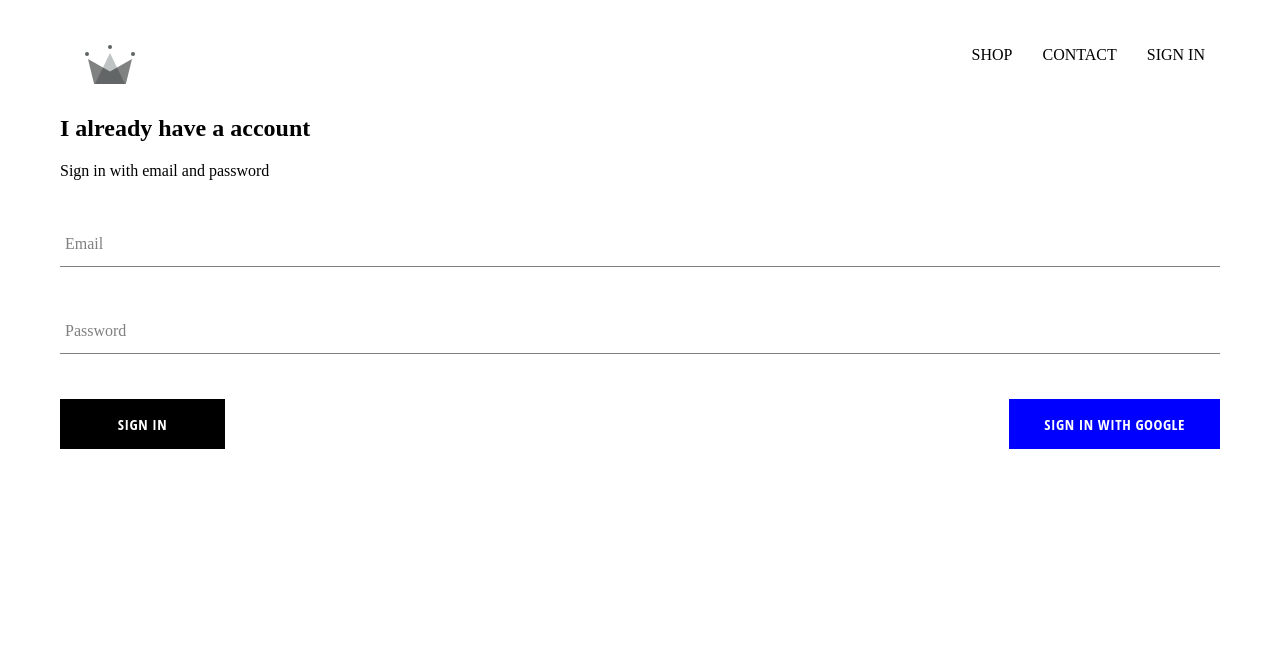
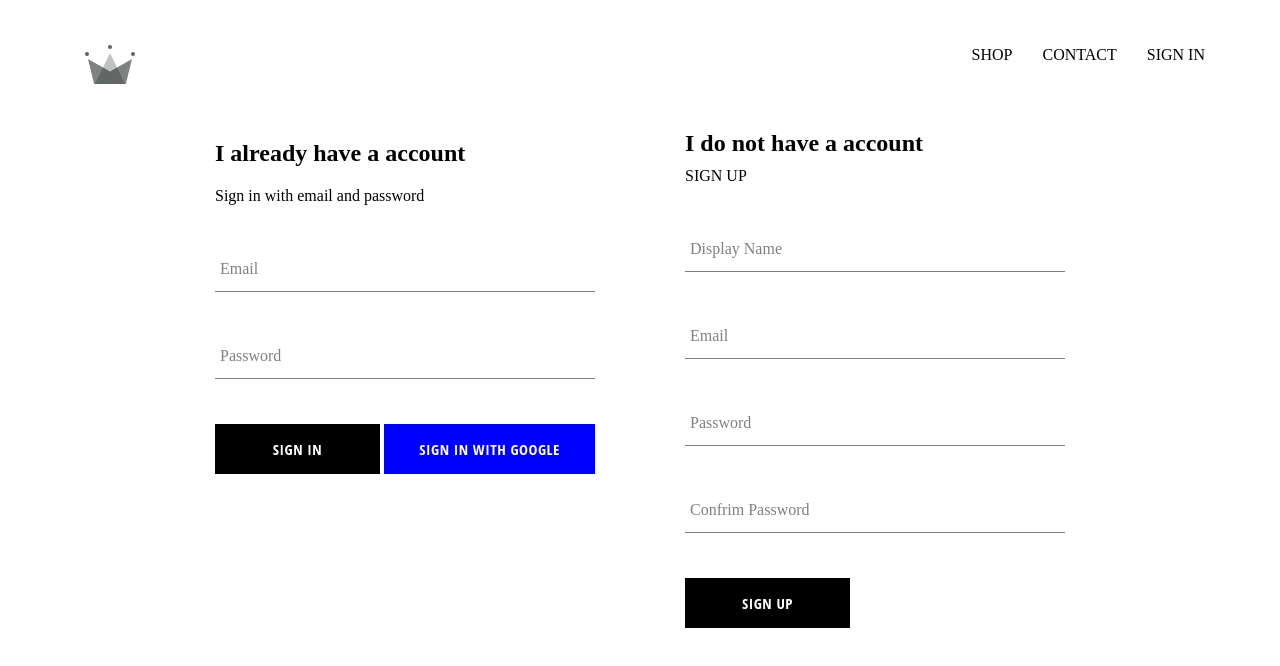
Before and after one commit to AbhilashGayen/ecommerce, a React (Create React App) app: page /signin in a window 1280 px wide. Shown: the top 666 px of the page. Built offline with nearby package versions, Linux system fonts and the light colour scheme; no server answers.

Commit message:
Stored users into firebase database

```diff
--- a/src/App.js
+++ b/src/App.js
@@ -1,45 +1,56 @@
-import React from 'react';
-import {BrowserRouter, Switch, Route} from 'react-router-dom';
+import React from "react";
+import { BrowserRouter, Switch, Route } from "react-router-dom";
 
-import HomePage from './pages/home/home-page.component';
+import HomePage from "./pages/home/home-page.component";
 
-import './App.css';
-import ShopPage from './pages/shop/shop-page.component';
-import Header from './components/header/header.component';
-import AuthPage from './pages/auth/auth-page.component';
-import { auth } from './firebase/firebase.utils';
+import "./App.css";
+import ShopPage from "./pages/shop/shop-page.component";
+import Header from "./components/header/header.component";
+import AuthPage from "./pages/auth/auth-page.component";
+import { auth, createProfileDocument } from "./firebase/firebase.utils";
 
 class App extends React.Component {
-constructor(){
+  constructor() {
     super();
 
     this.state = {
-    currentUser: null
-  }
+      currentUser: null,
+    };
   }
 
   unsuscribeFromAuth = null;
 
   componentDidMount() {
- this.unsuscribeFromAuth = auth.onAuthStateChanged(user => {
-    this.setState({currentUser: user});
-  })
+    this.unsuscribeFromAuth = auth.onAuthStateChanged(async (userAuth) => {
+      if (userAuth) {
+        const userRef = await createProfileDocument(userAuth);
+
+        userRef.onSnapshot((snapShot) => {
+          this.setState({
+            currentUser: {
+              id: snapShot.id,
+              ...snapShot.data(),
+            },
+          });
+        });
+      }
+      this.setState({ currentUser: userAuth });
+    });
   }
 
-componentWillUnmount(){
+  componentWillUnmount() {
     this.unsuscribeFromAuth();
   }
 
   render() {
     return (
       <div>
-
         <BrowserRouter>
           <Header currentUser={this.state.currentUser} />
           <Switch>
-          <Route exact path='/' component={HomePage} />
-          <Route path='/shop' component={ShopPage} />
-          <Route path='/signin' component={AuthPage} />
+            <Route exact path="/" component={HomePage} />
+            <Route path="/shop" component={ShopPage} />
+            <Route path="/signin" component={AuthPage} />
           </Switch>
         </BrowserRouter>
       </div>
--- a/src/components/sign-in/sign-in.styles.scss
+++ b/src/components/sign-in/sign-in.styles.scss
@@ -1,14 +1,14 @@
-.sign-up {
+.sign-in {
+    width: 380px;
     display: flex;
     flex-direction: column;
-    width: 380px;
 
     .title {
       margin: 10px 0;
     }
-  }
 
-  .buttons {
+    .buttons {
       display: flex;
       justify-content: space-between;
+    }
   }
--- /dev/null
+++ b/src/components/sign-up/sign-up.component.jsx
@@ -0,0 +1,101 @@
+import React from "react";
+
+import FormInput from "../form-input/form-input.component";
+import CustomButton from "../custom-button/custom-button.component";
+
+import { auth, createProfileDocument } from "../../firebase/firebase.utils";
+
+import "./sign-up.styles.scss"
+
+class SignUp extends React.Component {
+  constructor() {
+    super();
+
+    this.state = {
+      displayName: "",
+      email: "",
+      password: "",
+      confirmPassword: "",
+    };
+  }
+
+  handleSubmit = async (event) => {
+    event.preventDefault();
+    const { displayName, email, password, confirmPassword } = this.state;
+
+    if (password !== confirmPassword) {
+      alert("passwords don't match");
+      return;
+    }
+
+    try {
+      const { user } = await auth.createUserWithEmailAndPassword(
+        email,
+        password
+      );
+      await createProfileDocument(user, { displayName });
+
+      this.setState({
+        displayName: "",
+        email: "",
+        password: "",
+        confirmPassword: "",
+      });
+    } catch (error) {
+      console.log(error);
+    }
+  };
+
+  handleChange = (event) => {
+    const { name, value } = event.target;
+
+    this.setState({[name]: value});
+  };
+
+  render() {
+    const { displayName, email, password, confirmPassword } = this.state;
+    return (
+      <div className="sign-up">
+        <h2 className="title">I do not have a account</h2>
+        <span>SIGN UP</span>
+        <form className="sign-up-form" onSubmit={this.handleSubmit}>
+          <FormInput
+            type="text"
+            name="displayName"
+            value={displayName}
+            onChange={this.handleChange}
+            label="Display Name"
+            required
+          />
+          <FormInput
+            type="email"
+            name="email"
+            value={email}
+            onChange={this.handleChange}
+            label="Email"
+            required
+          />
+          <FormInput
+            type="password"
+            name="password"
+            value={password}
+            onChange={this.handleChange}
+            label="Password"
+            required
+          />
+          <FormInput
+            type="confirmPassword"
+            name="confirmPassword"
+            value={confirmPassword}
+            onChange={this.handleChange}
+            label="Confrim Password"
+            required
+          />
+          <CustomButton type="Submit">SIGN UP</CustomButton>
+        </form>
+      </div>
+    );
+  }
+}
+
+export default SignUp;
--- /dev/null
+++ b/src/components/sign-up/sign-up.styles.scss
@@ -0,0 +1,9 @@
+.sign-up {
+    display: flex;
+    flex-direction: column;
+    width: 380px;
+
+    .title {
+      margin: 10px 0;
+    }
+  }
--- a/src/firebase/firebase.utils.js
+++ b/src/firebase/firebase.utils.js
@@ -1,7 +1,6 @@
-import firebase from 'firebase/app';
-import 'firebase/firestore'
-import 'firebase/auth'
-
+import firebase from "firebase/app";
+import "firebase/firestore";
+import "firebase/auth";
 
 const config = {
   apiKey: "AIzaSyA7DCgEDS9C4Bxblub-iH-YKjFhejamwjI",
@@ -11,7 +10,32 @@
   storageBucket: "ecommerce-493c5.appspot.com",
   messagingSenderId: "230137626678",
   appId: "1:230137626678:web:3d839d46d6b13c49031897",
-    measurementId: "G-8LDB4FKT0H"
+  measurementId: "G-8LDB4FKT0H",
+};
+
+export const createProfileDocument = async (userAuth, additionalData) => {
+  if (!userAuth) return;
+
+  const userRef = firestore.doc(`users/${userAuth.uid}`);
+  const snapShot = await userRef.get();
+
+  if (!snapShot.exists) {
+    const { displayName, email } = userAuth;
+    const createdAt = new Date();
+
+    try {
+      await userRef.set({
+        displayName,
+        email,
+        createdAt,
+        ...additionalData,
+      });
+    } catch (error) {
+      console.log("Error creating User", error.message);
+    }
+  }
+
+  return userRef;
 };
 
 firebase.initializeApp(config);
@@ -20,7 +44,7 @@
 export const firestore = firebase.firestore();
 
 const provider = new firebase.auth.GoogleAuthProvider();
-provider.setCustomParameters({prompt: 'select_account'});
+provider.setCustomParameters({ prompt: "select_account" });
 export const singInWithGoogle = () => auth.signInWithPopup(provider);
 
 export default firebase;
--- a/src/pages/auth/auth-page.component.jsx
+++ b/src/pages/auth/auth-page.component.jsx
@@ -2,10 +2,12 @@
 
 import "./auth-page.styles.scss";
 import SignIn from "../../components/sign-in/sign-in.component";
+import SignUp from "../../components/sign-up/sign-up.component";
 
 const AuthPage = () => (
   <div className="auth">
     <SignIn />
+    <SignUp />
   </div>
 );
 
--- a/src/pages/auth/auth-page.styles.scss
+++ b/src/pages/auth/auth-page.styles.scss
@@ -0,0 +1,6 @@
+.auth {
+    width: 850px;
+    display: flex;
+    justify-content: space-between;
+    margin: 30px auto;
+  }
```
Lines whose indentation alone changed are shown as unchanged.
